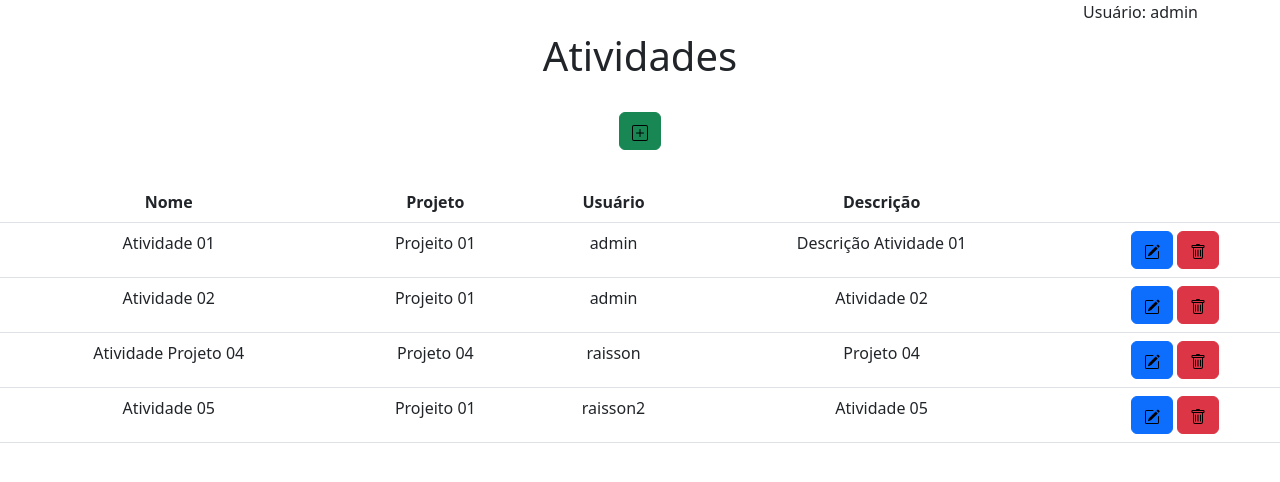
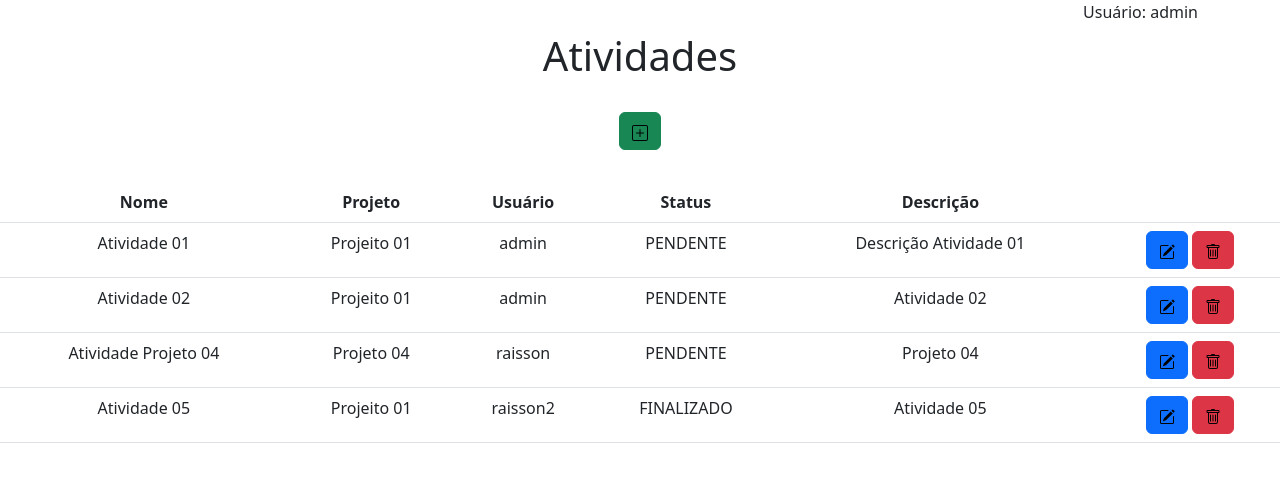
Before and after one commit to Raisson/PosDFS_Python_Portal, a Django app: page /atividades/ in a window 1280 px wide. Shown: the part 56-538 px from the top of the page. Run offline with Django 5.2, Linux system fonts and the light colour scheme; a user stored in the database is signed in; data comes from the database, SQL or seed files in the repository; both versions use the stored data as it was after the commit.

Commit message:
status atividade

```diff
--- a/app/forms.py
+++ b/app/forms.py
@@ -33,9 +33,10 @@ class ProjetoForm(ModelForm):
         }
 
 class AtividadeForm(ModelForm):
+    status_atividade = forms.ChoiceField(choices=Atividades.STATUS, label='Status', widget=forms.Select(attrs={'class': 'form-control'})) # Para campo select
     class Meta:
         model = Atividades
-        fields = ['nome','projeto','user','descricao']
+        fields = ['nome','projeto','user','status_atividade','descricao']
         widgets = {
             'nome': forms.TextInput(attrs={'class': 'form-control'}),
             'projeto': forms.Select(attrs={'class': 'form-control'}),
--- a/app/models.py
+++ b/app/models.py
@@ -23,5 +23,15 @@ class Atividades(models.Model):
     projeto = models.ForeignKey(Projetos, on_delete=models.CASCADE, related_name='atividades')
     user = models.ForeignKey(User, on_delete=models.CASCADE, related_name='usuario')
     nome = models.CharField(max_length=200, blank=False, null=False, help_text='Informe o nome')
+    STATUS = [
+        ('PENDENTE', "PENDENTE"),
+        ('EXECUTANDO', "EXECUTANDO"),
+        ('FINALIZADO', "FINALIZADO"),
+    ]
+    status_atividade = models.CharField(
+        max_length=12,
+        choices=STATUS,
+        default='PENDENTE',
+    )
     # preco = models.DecimalField(max_digits=10, decimal_places=2)
     descricao = models.TextField()
--- a/app/templates/atividades/atividades.html
+++ b/app/templates/atividades/atividades.html
@@ -26,6 +26,7 @@
                             <th scope="col-md-4">Nome</th>
                             <th scope="col-md-4">Projeto</th>
                             <th scope="col-md-4">Usuário</th>
+                            <th scope="col-md-4">Status</th>
                             <th scope="col-md-6">Descrição</th>
                             <th scope="col-md-6"></th>
                         </tr>
@@ -37,6 +38,7 @@
                                 <td>{{dado.nome}}</td>
                                 <td>{{dado.projeto}}</td>
                                 <td>{{dado.user}}</td>
+                                <td>{{dado.status_atividade}}</td>
                                 <td>{{dado.descricao}}</td>
                                 <td>
                                     <a href="/atividadeseditar/{{dado.id}}/" class="btn btn-primary" title="Editar">
--- a/app/templates/atividades/atividadesform.html
+++ b/app/templates/atividades/atividadesform.html
@@ -18,6 +18,7 @@
                 <div class="form-group col-md-10 m-auto">{{atividades_form.nome.label_tag}}{{atividades_form.nome}}</div>
                 <div class="form-group col-md-10 m-auto">{{atividades_form.projeto.label_tag}}{{atividades_form.projeto}}</div>
                 <div class="form-group col-md-10 m-auto">{{atividades_form.user.label_tag}}{{atividades_form.user}}</div>
+                <div class="form-group col-md-10 m-auto">{{atividades_form.status_atividade.label_tag}}{{atividades_form.status_atividade}}</div>
                 <div class="form-group col-md-10 m-auto">{{atividades_form.descricao.label_tag}}{{atividades_form.descricao}}</div>
             </div>
             <div class="col-md-11 text-end">
```
Also changed, not shown: app/migrations/0007_atividades_status_atividade.py (added), db.sqlite3.
